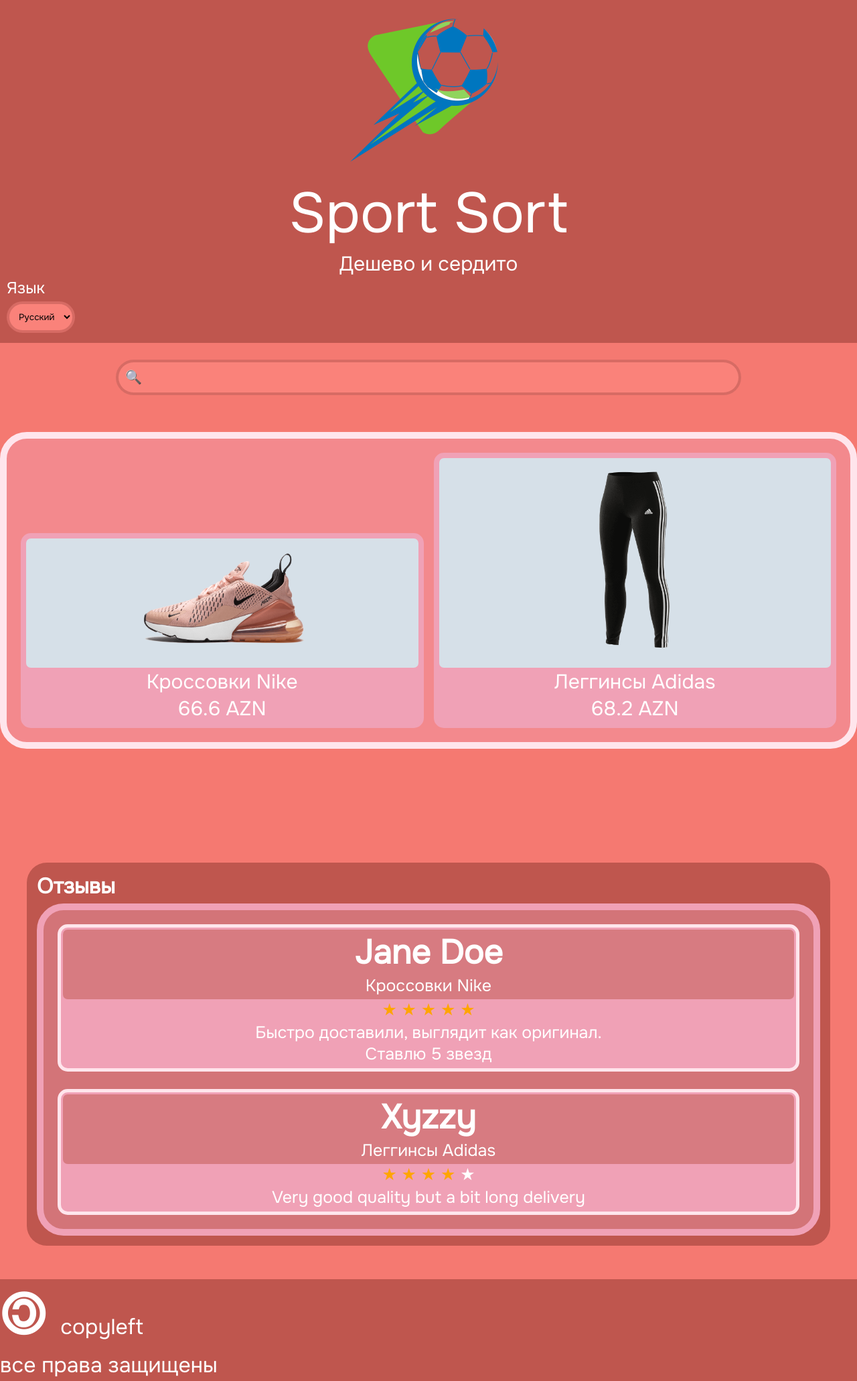
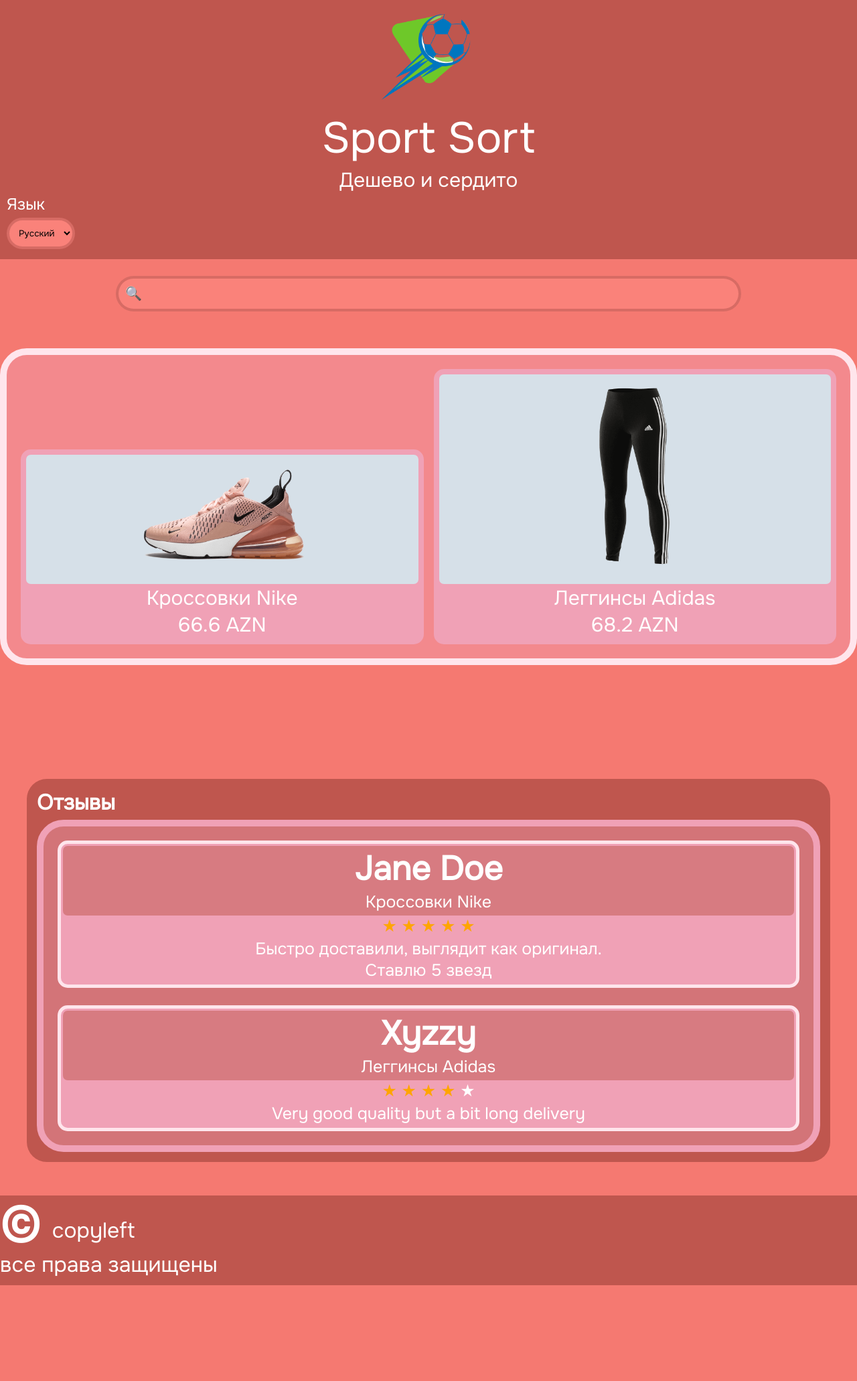
Before and after one commit to Darum4/coursework-web, a plain HTML site: page womensclothing_page/womensclothing.html in a window 1280 px wide. Shown: the whole page at 67% size. After the commit the page ends 1919 px from the top, so only its background shows below. Drawn offline with Linux system fonts and the light colour scheme.

Commit message:
upd  Changes to be committed: 	modified:   "680.22 Аббасов Мурад.docx" 	new file:   aboutus_page/aboutus.css 	new file:   aboutus_page/aboutus.html 	new file:   aboutus_page/languages/en.js 	modified:   main_page/main.html 	modified:   mensclothing_page/mensclothing.html 	modified:   womensclothing_page/womensclothing.html

```diff
--- /dev/null
+++ b/aboutus_page/aboutus.css
@@ -0,0 +1,90 @@
+@font-face {
+    /* https://fontesk.com/onest-typeface */
+    font-family: "OnestRegular";
+    src: url("../fonts/OnestRegular1602-hint.ttf");
+}
+
+*, html {
+    margin: 0;
+    padding: 0;
+    box-sizing: border-box;
+    flex-direction: column;
+    font-family: "OnestRegular";
+    word-wrap: break-word;
+}
+
+html, body {
+    height: 100%;
+    margin: 0;
+}
+
+h1, h2, h3, h4, h5, h6 {
+    font-weight: normal;
+}
+
+p {
+    margin: 2px;
+}
+
+body {
+    background: #f57971;
+}
+
+.topbanner_div {
+    margin-bottom: 20px;
+    margin-left: 0px;
+    margin-right: 0px;
+    width: 100%;
+    background-color: #bf564e;
+    color: white;
+    text-align: center;
+    padding-top: 10px;
+    padding-bottom: 10px;
+    padding-left: 10px;
+    padding-right: 10px;
+}
+
+select {
+    border: 4px solid rgba(207, 102, 95, .8);
+    border-radius: 40px;
+    margin-top: 5px;
+    margin-bottom: 5px;
+    margin-left: auto;
+    margin-right: auto;
+    background-color: #fa827a;
+    text-align: left;
+    padding: 10px;
+}
+
+.flex_div {
+    min-height: 100%;
+    display: flex;
+}
+
+.aboutus_div {
+    border: 4px solid #D0F0F6;
+    border-radius: 40px;
+    margin-top: 5px;
+    margin-bottom: 5px;
+    margin-left: auto;
+    margin-right: auto;
+    width: 95%;
+    background-color: #ffffff;
+    text-align: left;
+    padding-left: 20px;
+    padding-right: 20px;
+    padding-top: 35px;
+    padding-bottom: 35px;
+}
+
+.copyleft_div {
+    margin: 0px;
+    margin-top: 50px;
+    margin-bottom: 0px;
+    width: 100%;
+    background-color: #bf564e;
+    color: white;
+    text-align: left;
+    padding: 0px;
+    padding-bottom: 10px;
+}
--- a/womensclothing_page/womensclothing.html
+++ b/womensclothing_page/womensclothing.html
@@ -2,11 +2,9 @@
 <html lang="ru">
 
 <head>
-
+  <meta charset="UTF-8">
   <title> Sport Sort </title>
   <link rel="icon" href="../pictures/logo.png">
-
-  <!-- Добавляем CSS стиль для main.html из main.css -->
 
   <link rel="stylesheet" href="womensclothing.css">
 
@@ -15,19 +13,15 @@
 
 <body>
 
-<!-- Перевод страницы через JS -->
 <script src="../js/changelang.js"> </script>
-
-<!-- Тег <select> динамической длины через JS -->
 <script src="../js/resizeSelect.js"> </script>
-
-<!-- Реализация поиска товаров через JS -->
 <script src="../js/search.js"> </script>
 
   <div class="flex_div">
 
   <div class="topbanner_div">
-    <img src="../pictures/logo.png" alt="LOGO" width="250"> <h1 style="font-size: 85px"> Sport Sort </h1>
+    <img src="../pictures/logo.png" alt="LOGO" width="150">
+    <h1 style="font-size: 65px"> Sport Sort </h1>
     <h2 style="font-size: 30px"> <p lang-attr=topbanner1> Дешево и сердито </p> </h2>
 
     <div style="text-align: left">
@@ -99,12 +93,10 @@
     </div>
   </div>
 
-  <div class="copyleft_div">
-    <h1> <b style="font-size: 85px"> 🄯 </b> copyleft <h1 lang-attr=allrights> все права защищены </h1> </h1>
-  </div>
-
+    <div class="copyleft_div">
+      <h1> <b style="font-size: 65px;"> © </b> copyleft <h1 lang-attr=allrights> все права защищены </h1> </h1>
+    </div>
   </div>
 
 </body>
-
 </html>
```
Also changed, not shown: aboutus_page/aboutus.html (added, +49 -0 lines), aboutus_page/languages/en.js (added, +10 -0 lines), main_page/main.html (+8 -19 lines), mensclothing_page/mensclothing.html (+6 -15 lines), 1 other file.
